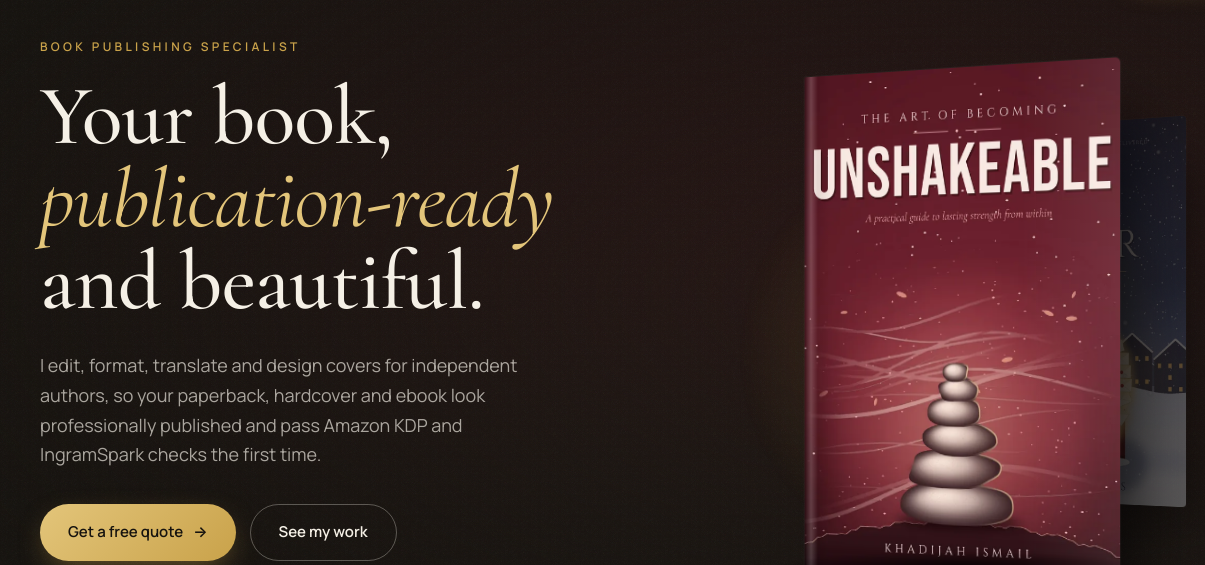
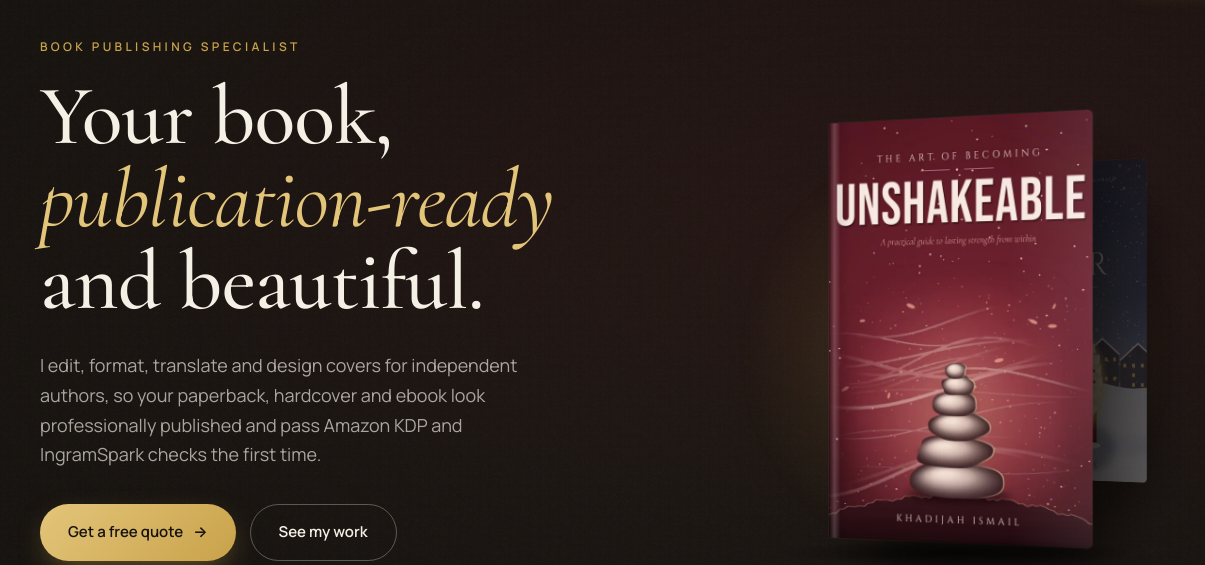
Before and after one commit to Khadijah-Y/sellerkhadijatismail, a plain HTML site: page index.html in a window 1280 px wide. Shown: the part 83-648 px from the top of the page, 0-1205 px from the left. Drawn offline with nearby package versions, Linux system fonts and the light colour scheme; animation ran at ten frames a second.

Commit message:
Book back to original size

```diff
--- a/index.html
+++ b/index.html
@@ -89,7 +89,7 @@
 <link rel="preconnect" href="https://fonts.googleapis.com">
 <link rel="preconnect" href="https://fonts.gstatic.com" crossorigin>
 <link href="https://fonts.googleapis.com/css2?family=Cormorant+Garamond:ital,wght@0,400;0,500;0,600;1,400;1,500&family=Manrope:wght@400;500;600;700&display=swap" rel="stylesheet">
-<link rel="stylesheet" href="styles.css?v=10">
+<link rel="stylesheet" href="styles.css?v=11">
 </head>
 <body class="is-loading">
 
--- a/styles.css
+++ b/styles.css
@@ -65,12 +65,12 @@ h3{font-size:26px}
 .stars{color:var(--gold);letter-spacing:.12em}
 
 /* the stage: books swap like product reveals */
-.stage{position:relative;height:min(700px,76vh);min-height:480px;display:grid;place-items:center}
+.stage{position:relative;height:min(640px,72vh);min-height:460px;display:grid;place-items:center}
 .glow{position:absolute;width:78%;aspect-ratio:1;border-radius:50%;background:radial-gradient(circle,rgba(227,197,122,.32),rgba(201,162,74,.08) 45%,transparent 70%);filter:blur(10px);animation:breathe 6s ease-in-out infinite}
 .stage::after{content:"";position:absolute;bottom:13%;width:62%;height:26px;border-radius:50%;background:radial-gradient(ellipse,rgba(0,0,0,.65),transparent 70%)}
 @keyframes breathe{50%{transform:scale(1.08);opacity:.8}}
 .books{position:relative;width:100%;height:100%;perspective:1800px}
-.book{position:absolute;left:50%;top:45%;height:84%;aspect-ratio:var(--ar,.667);transform-style:preserve-3d;
+.book{position:absolute;left:50%;top:46%;height:74%;aspect-ratio:var(--ar,.667);transform-style:preserve-3d;
   transform:translate(-50%,-50%) translateX(var(--x,0)) translateY(var(--y,0)) rotateY(var(--ry,-22deg)) scale(var(--s,1));
   opacity:var(--o,0);filter:brightness(var(--b,1)) blur(var(--bl,0));z-index:var(--z,1);
   transition:transform 1.25s var(--ease),opacity 1s var(--ease),filter 1.1s var(--ease)}
```
